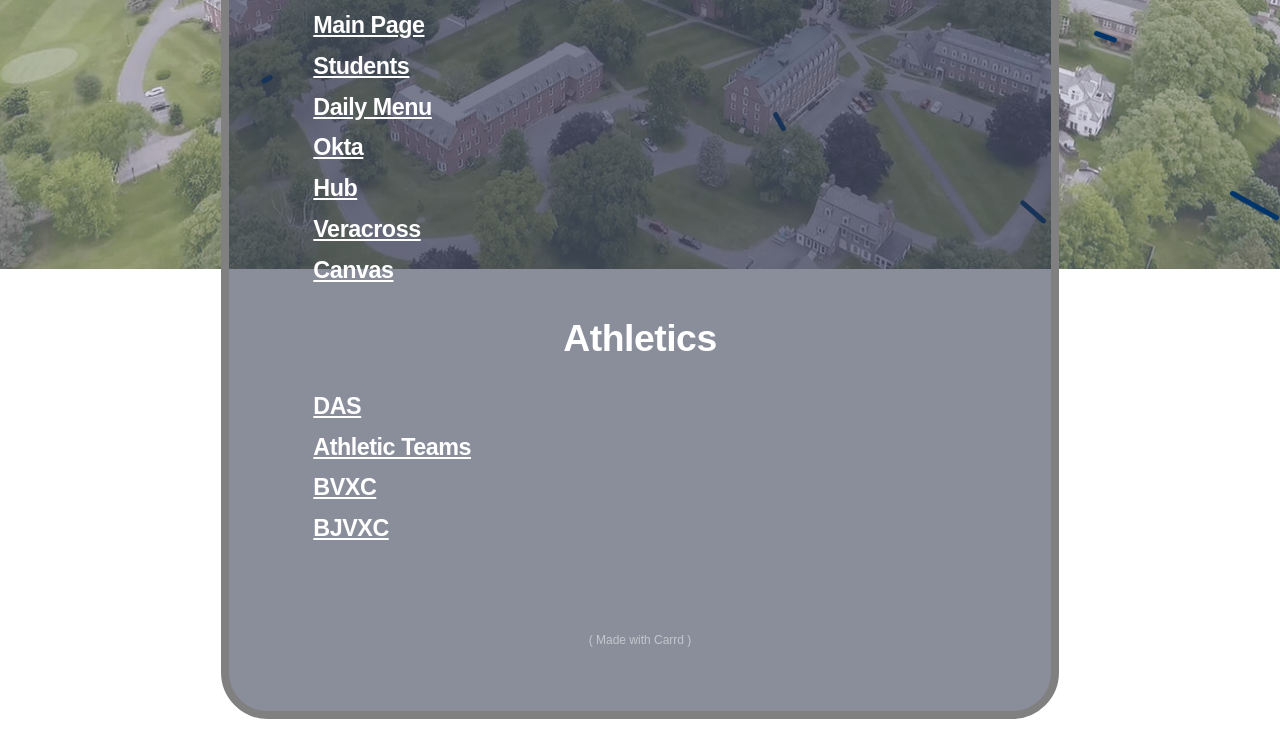
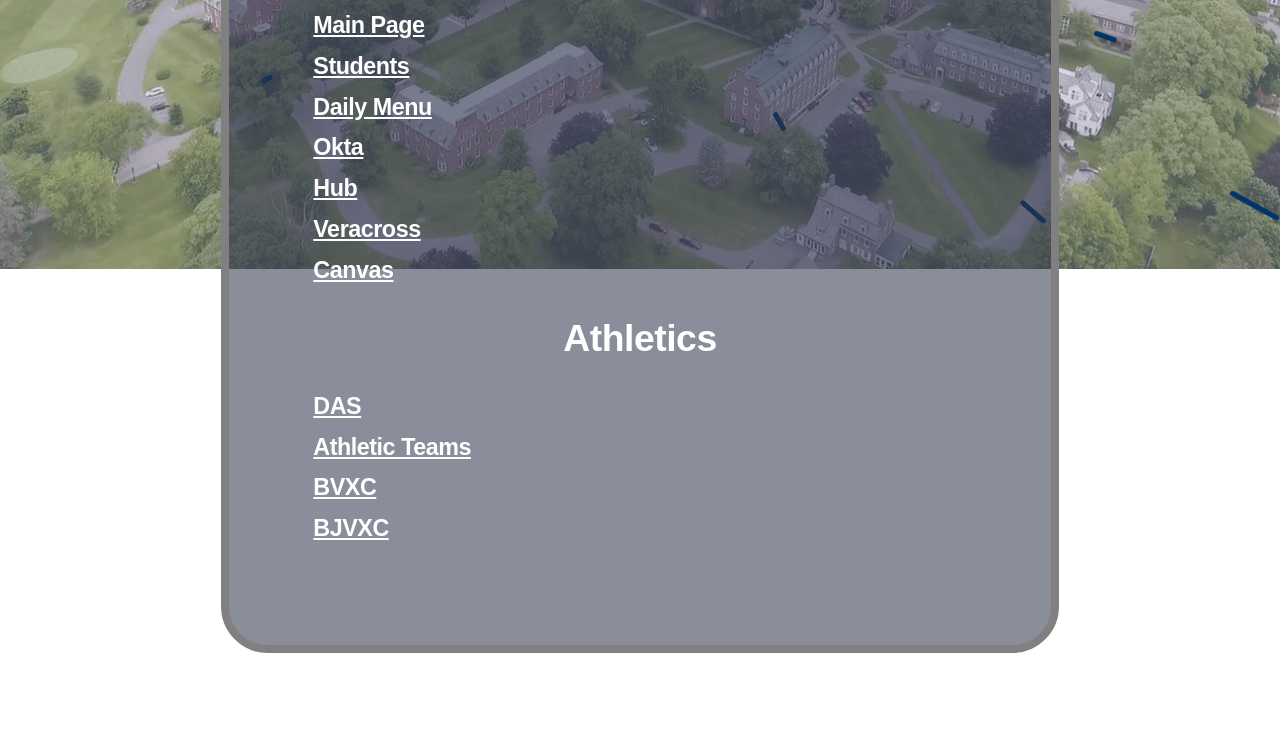
Before and after one commit to i0Z3R0/Hotchkiss-Links, a plain HTML site: page index.html in a window 1280 px wide. Shown: the part 531-1279 px from the top of the page. After the commit the page ends 1213 px from the top, so only its background shows below. Drawn offline with Linux system fonts and the light colour scheme.

Commit message:
remove carrd sry

```diff
--- a/index.html
+++ b/index.html
@@ -1507,11 +1507,6 @@
                 </p>
               </div>
             </div>
-          </div>
-          <div id="credits" class="icc-credits">
-            <span>
-              <a href="https://carrd.co/build?ref=auto">Made with Carrd</a>
-            </span>
           </div>
         </div>
       </div>
```
